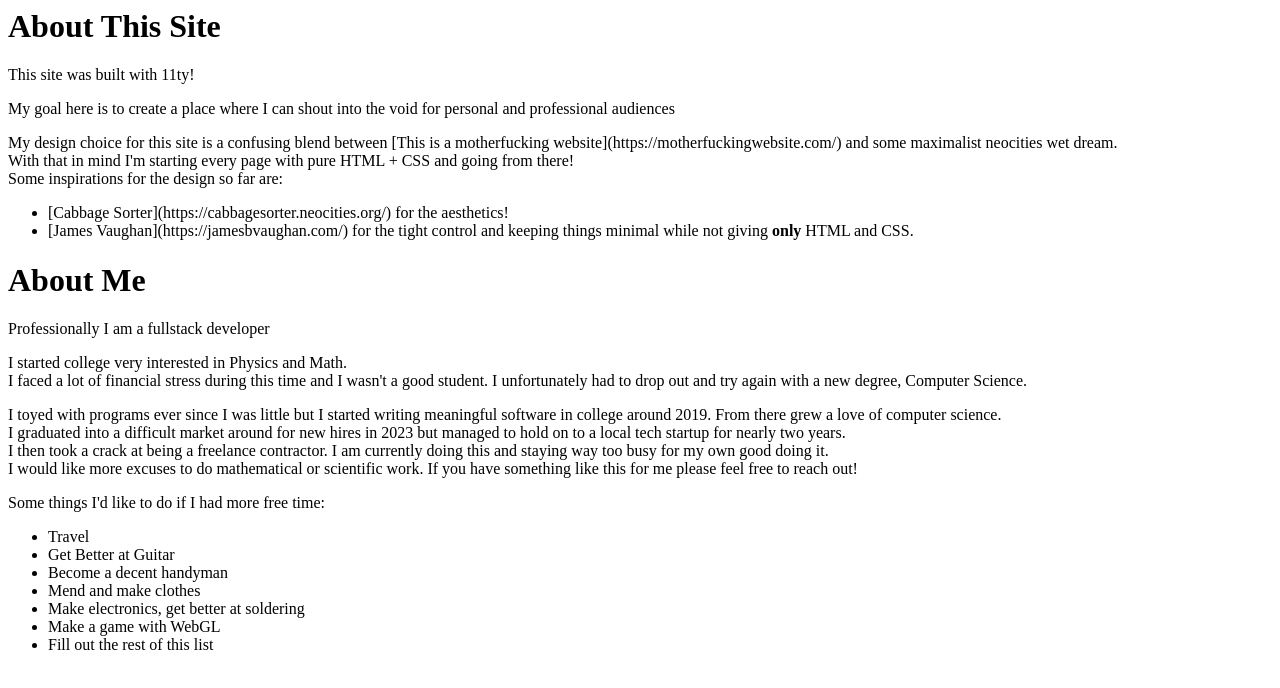
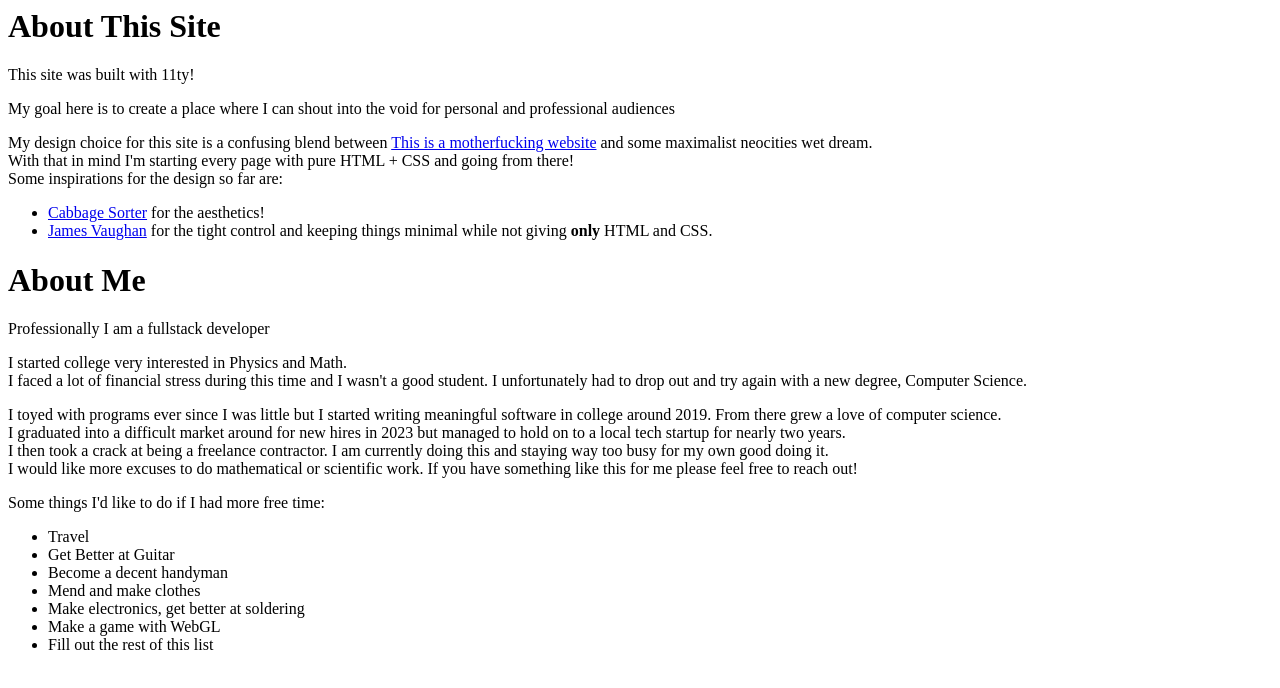
Before and after one commit to braedonwatkins/my-site, an Eleventy site: page about/index.html in a window 1280 px wide. Built offline with nearby package versions, Linux system fonts and the light colour scheme; Eleventy itself is replaced by a stand-in of ours; files that its build step writes are made by us from their sources.

Commit message:
fix links from md format to html... hmmm maybe i should template in md?

```diff
--- a/about/index.html
+++ b/about/index.html
@@ -10,15 +10,15 @@
     personal and professional audiences
   </p>
   <p>
-    My design choice for this site is a confusing blend between [This is a
-    motherfucking website](https://motherfuckingwebsite.com/) and some
+  My design choice for this site is a confusing blend between <a href="https://motherfuckingwebsite.com/">This is a
+      motherfucking website</a> and some
     maximalist neocities wet dream.
 
     <br>With that in mind I'm starting every page with pure HTML + CSS and going from there!
     <br>Some inspirations for the design so far are:
     <ul>
-        <li>[Cabbage Sorter](https://cabbagesorter.neocities.org/) for the aesthetics!</li>
-        <li>[James Vaughan](https://jamesbvaughan.com/) for the tight control and keeping things minimal while not giving <strong>only</strong> HTML and CSS.</li>
+        <li><a href="https://cabbagesorter.neocities.org/">Cabbage Sorter</a> for the aesthetics!</li>
+        <li><a href="https://jamesbvaughan.com">James Vaughan</a> for the tight control and keeping things minimal while not giving <strong>only</strong> HTML and CSS.</li>
     </ul>
   </p>
   <h1>About Me</h1>
```
